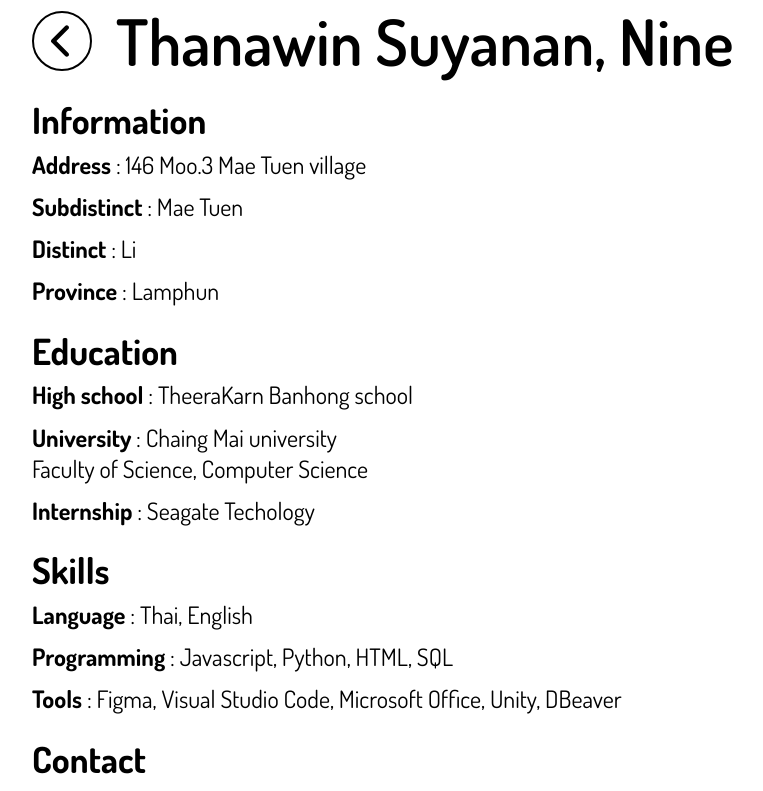
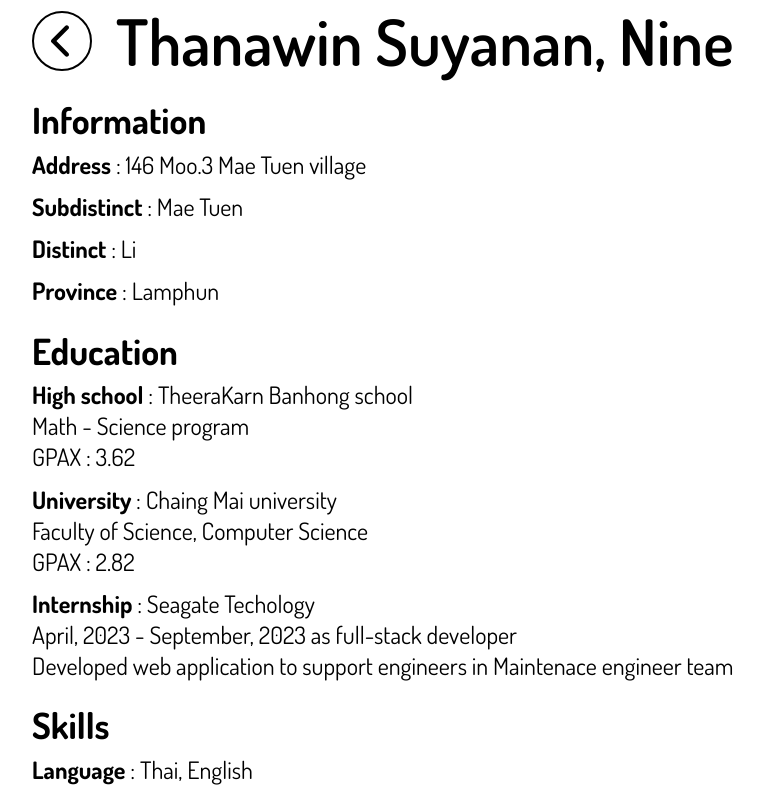
Before and after one commit to 9sThana/my-profile, a React (Vite) app: page /about in a window 1280 px wide. Shown: the top 791 px of the page, without its empty margins (54-817 px from the left). Built offline with nearby package versions, Linux system fonts and the light colour scheme.

Commit message:
Add more information
+ new information

```diff
--- a/src/component/About.jsx
+++ b/src/component/About.jsx
@@ -46,16 +46,24 @@ function About() {
               <a>
                 <b>High school</b> : TheeraKarn Banhong school
               </a>
+              <a>Math - Science program</a>
+              <a>GPAX : 3.62</a>
             </div>
             <div className="subtags">
               <a>
                 <b>University</b> : Chaing Mai university
               </a>
               <a>Faculty of Science, Computer Science</a>
+              <a>GPAX : 2.82</a>
             </div>
             <div className="subtags">
               <a>
                 <b>Internship</b> : Seagate Techology
+              </a>
+              <a>April, 2023 - September, 2023 as full-stack developer</a>
+              <a>
+                Developed web application to support engineers in Maintenace
+                engineer team
               </a>
             </div>
           </div>
@@ -68,7 +76,7 @@ function About() {
             </div>
             <div className="subtags">
               <a>
-                <b>Programming</b> : Javascript, Python, HTML, SQL
+                <b>Programming</b> :React.Js, Javascript, Python, HTML, SQL
               </a>
             </div>
             <div className="subtags">
--- a/src/component/Project.jsx
+++ b/src/component/Project.jsx
@@ -15,7 +15,7 @@ function Project() {
             </div>
           </Link>
 
-          <p>My Previous Project</p>
+          <p>My Previous Projects</p>
         </div>
         <div className="body">
           <div className="profile">
```
